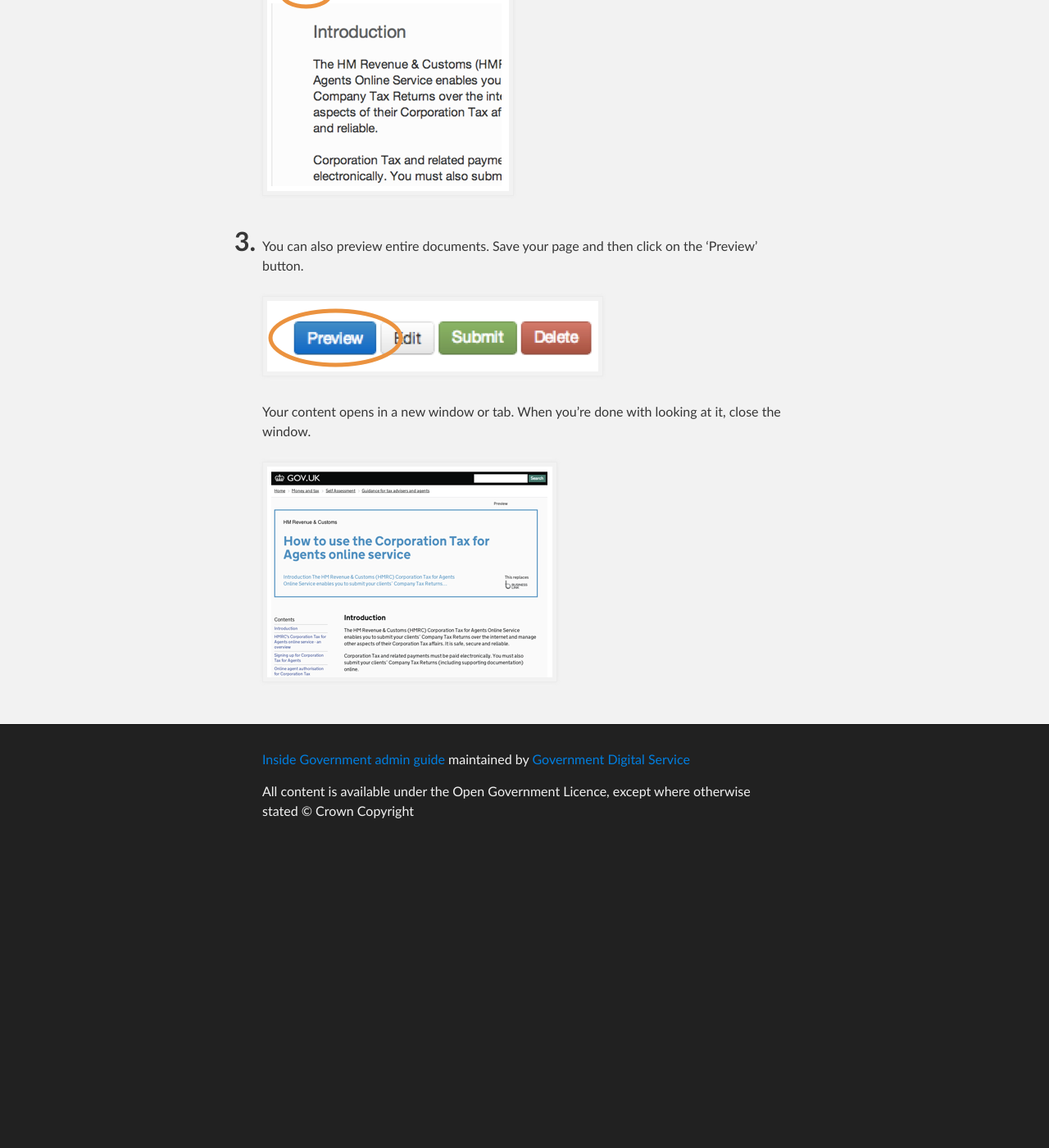
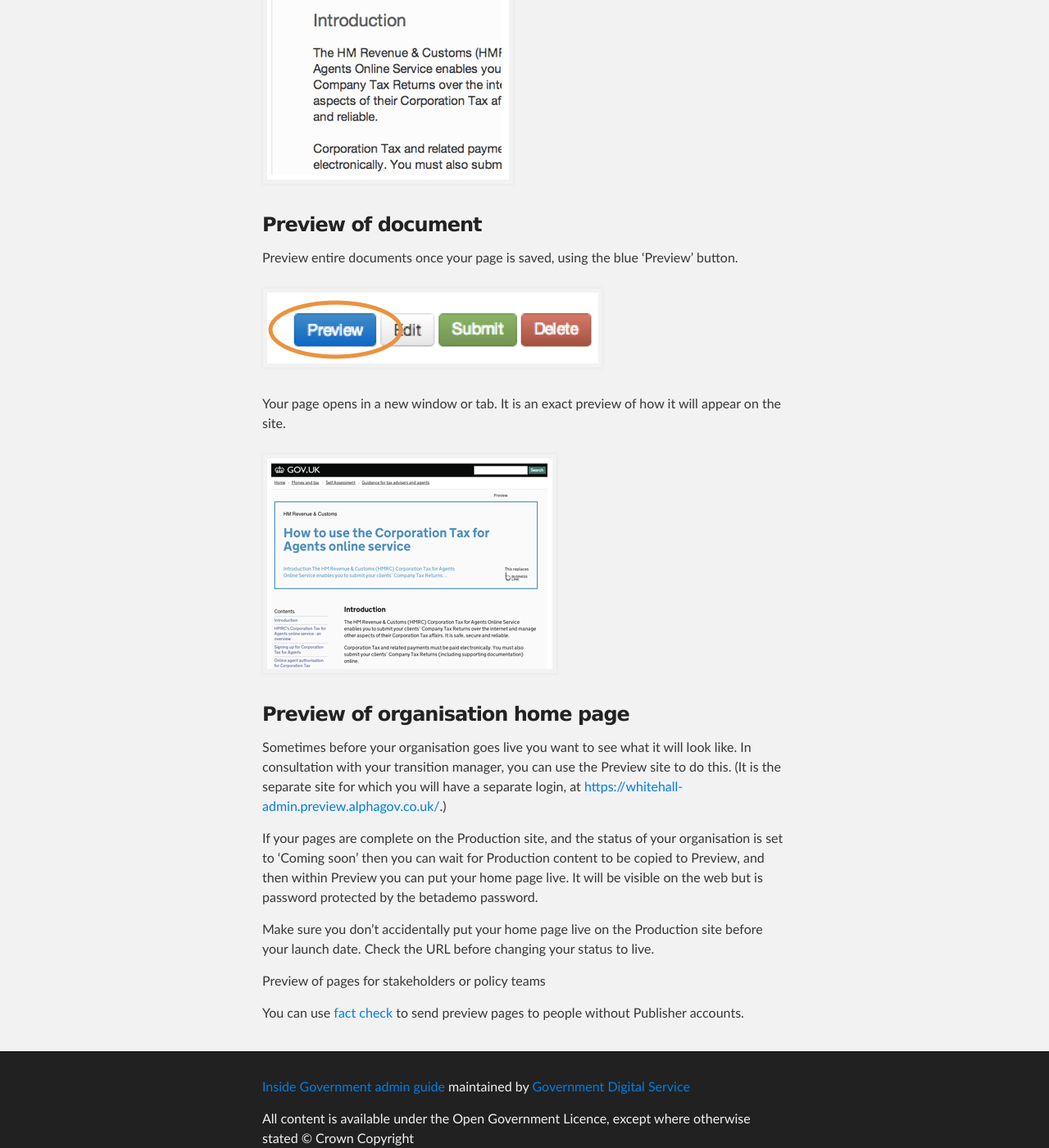
Before and after one commit to alphagov/inside-government-admin-guide, a Jekyll site: the page built from creating-documents/preview-your-work.md, in a window 1280 px wide and 1400 px high, scrolled down 914 px. Shown: the whole window at 82% size. Built offline with Jekyll 4.4.1, drawn with Linux system fonts in a browser that asks for light colours; before the commit the page ends 1950 px from its top, so only the background shows below that; some of the changed text lies outside the part shown.

Commit message:
details on toggle, fact check and Preview site added

```diff
--- a/creating-documents/preview-your-work.md
+++ b/creating-documents/preview-your-work.md
@@ -1,26 +1,40 @@
 ---
 layout: default
-title: Inside Government Admin Guide - Preview your work
+title: How to publish content / Preview your work
 ---
 
 ## Preview your work
 
+You can preview the body copy of your document in several ways.
 
-1. You can preview the body copy of your document. Click on the 'preview' link at the top of the body field.
+### Preview toggle
 
-	![Preview your work 1](preview-your-work-1.png)
+For quick checks (eg checking that your [Markdown](http://alphagov.github.io/inside-government-admin-guide/creating-documents/markdown.html) is correct) the preview toggle is ideal.
 
-2. After a couple of seconds your content is shown as it will look when published.
+![Preview your work 1](preview-your-work-1.png)
 
-	Click 'Edit' to return to editing.
+Toggle straight back to editing as the preview toggle does not save your work.
 
-	![Preview your work 2](preview-your-work-2.png)
+![Preview your work 2](preview-your-work-2.png)
 
+### Preview of document
 
-3. You can also preview entire documents. Save your page and then click on the ‘Preview’ button.
+Preview entire documents once your page is saved, using the blue 'Preview’ button.
 
-	![Preview your work 3](preview-your-work-3.png)
+![Preview your work 3](preview-your-work-3.png)
 
-	Your content opens in a new window or tab. When you're done with looking at it, close the window.
+Your page opens in a new window or tab. It is an exact preview of how it will appear on the site.
 
-	![Preview your work 4](preview-your-work-4.png)
+![Preview your work 4](preview-your-work-4.png)
+
+### Preview of organisation home page
+
+Sometimes before your organisation goes live you want to see what it will look like. In consultation with your transition manager, you can use the Preview site to do this. (It is the separate site for which you will have a separate login, at [https://whitehall-admin.preview.alphagov.co.uk/](https://whitehall-admin.preview.alphagov.co.uk/).)
+
+If your pages are complete on the Production site, and the status of your organisation is set to 'Coming soon' then you can wait for Production content to be copied to Preview, and then within Preview you can put your home page live. It will be visible on the web but is password protected by the betademo password.
+
+Make sure you don't accidentally put your home page live on the Production site before your launch date. Check the URL before changing your status to live.
+
+Preview of pages for stakeholders or policy teams
+
+You can use [fact check](http://alphagov.github.io/inside-government-admin-guide/workflow-content/fact-checking.html) to send preview pages to people without Publisher accounts.
```
